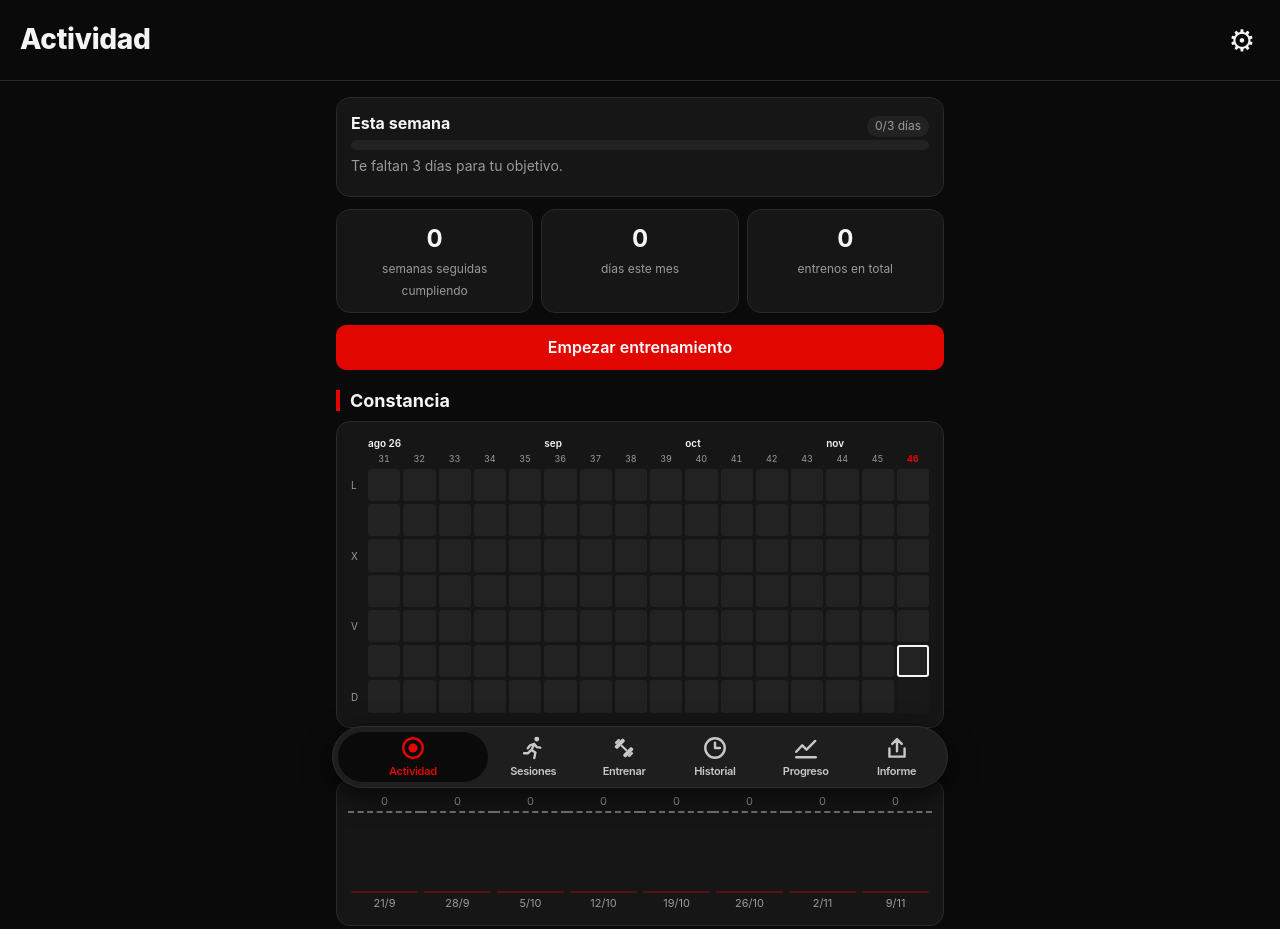
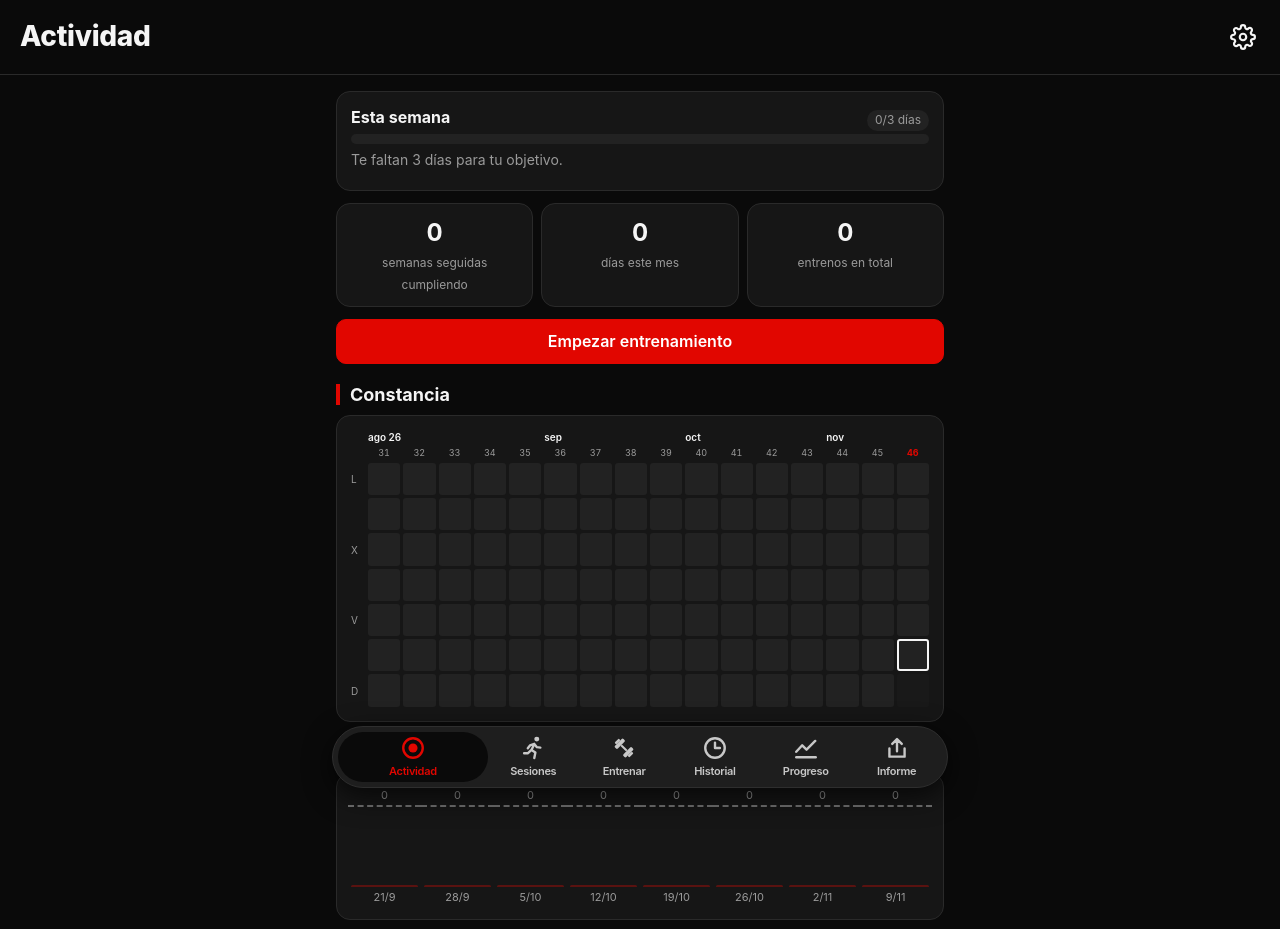
Before and after one commit to davidabellan98-hub/Gimnasio_, a plain HTML site: page index.html in a window 1280 px wide. Drawn offline with Linux system fonts and the light colour scheme.

Commit message:
Ajustes: icono de rueda dibujado y centrado, con el mismo estilo que la pestaña activa al pulsarlo
Co-Authored-By: Claude Opus 5.5 <noreply@anthropic.com>
Claude-Session: https://claude.ai/code/session_019vqxWronjGyPrACDR25NDA

```diff
--- a/app.js
+++ b/app.js
@@ -1,5 +1,5 @@
 'use strict';
-const APP_VERSION = 18; // igual que VERSION en sw.js
+const APP_VERSION = 19; // igual que VERSION en sw.js
 
 /* ============ Estado y almacenamiento ============ */
 const KEY = 'gymlog.v1';
--- a/index.html
+++ b/index.html
@@ -34,7 +34,7 @@
 <body>
   <header class="topbar">
     <h1 id="title">GymLog</h1>
-    <button class="icon-btn" data-act="go" data-tab="settings" aria-label="Ajustes">⚙︎</button>
+    <button class="icon-btn" data-act="go" data-tab="settings" aria-label="Ajustes"><svg viewBox="0 0 24 24" aria-hidden="true"><circle cx="12" cy="12" r="3"/><path d="M19.4 15a1.65 1.65 0 0 0 .33 1.82l.06.06a2 2 0 0 1 0 2.83 2 2 0 0 1-2.83 0l-.06-.06a1.65 1.65 0 0 0-1.82-.33 1.65 1.65 0 0 0-1 1.51V21a2 2 0 0 1-2 2 2 2 0 0 1-2-2v-.09A1.65 1.65 0 0 0 9 19.4a1.65 1.65 0 0 0-1.82.33l-.06.06a2 2 0 0 1-2.83 0 2 2 0 0 1 0-2.83l.06-.06a1.65 1.65 0 0 0 .33-1.82 1.65 1.65 0 0 0-1.51-1H3a2 2 0 0 1-2-2 2 2 0 0 1 2-2h.09A1.65 1.65 0 0 0 4.6 9a1.65 1.65 0 0 0-.33-1.82l-.06-.06a2 2 0 0 1 0-2.83 2 2 0 0 1 2.83 0l.06.06a1.65 1.65 0 0 0 1.82.33H9a1.65 1.65 0 0 0 1-1.51V3a2 2 0 0 1 2-2 2 2 0 0 1 2 2v.09a1.65 1.65 0 0 0 1 1.51 1.65 1.65 0 0 0 1.82-.33l.06-.06a2 2 0 0 1 2.83 0 2 2 0 0 1 0 2.83l-.06.06a1.65 1.65 0 0 0-.33 1.82V9a1.65 1.65 0 0 0 1.51 1H21a2 2 0 0 1 2 2 2 2 0 0 1-2 2h-.09a1.65 1.65 0 0 0-1.51 1z"/></svg></button>
   </header>
   <main id="view"></main>
   <div id="rest" class="rest hidden" data-act="restStop"></div>
--- a/styles.css
+++ b/styles.css
@@ -27,7 +27,7 @@ body {
 .topbar {
   position: sticky; top: 0; z-index: 5;
   display: flex; align-items: center; justify-content: space-between;
-  padding: 14px 12px 14px 20px; min-height: 68px; background: var(--bg);
+  padding: 14px 14px 14px 20px; min-height: 68px; background: var(--bg);
   border-bottom: 1px solid var(--line);
 }
 .topbar h1 { font-size: 28px; font-weight: 800; letter-spacing: -0.3px; margin: 0; }
@@ -60,8 +60,10 @@ button.danger { color: var(--danger); }
 button.ghost { background: transparent; border-color: transparent; color: var(--accent); }
 button.block { width: 100%; }
 button.sm { min-height: 34px; padding: 6px 10px; font-size: 14px; }
-.icon-btn { background: transparent; border: none; color: var(--text); font-size: 30px; line-height: 1; width: 52px; height: 52px; min-height: 52px; padding: 0; border-radius: 50%; display: flex; align-items: center; justify-content: center; }
-.icon-btn.on { color: var(--accent); background: var(--card); }
+.icon-btn { background: transparent; border: 1px solid transparent; color: var(--text); width: 46px; height: 46px; min-height: 46px; padding: 0; border-radius: 50%; display: flex; align-items: center; justify-content: center; flex: none; }
+.icon-btn svg { width: 26px; height: 26px; display: block; fill: none; stroke: currentColor; stroke-width: 2; stroke-linecap: round; stroke-linejoin: round; }
+/* Pulsado: mismo estilo que la pestaña activa del menú inferior */
+.icon-btn.on { color: var(--accent); background: #1e1e1e; border-color: #2e2e2e; }
 
 input, select, textarea {
   font: inherit; font-size: 16px; color: var(--text); background: var(--bg);
--- a/sw.js
+++ b/sw.js
@@ -1,5 +1,5 @@
 // Cache de la app para que funcione sin conexión. Sube VERSION (y APP_VERSION en app.js) al cambiar archivos.
-const VERSION = 'gymlog-v18';
+const VERSION = 'gymlog-v19';
 const FILES = ['./', 'index.html', 'styles.css', 'app.js', 'manifest.webmanifest', 'icons/apple-touch-icon.png', 'icons/icon-192.png', 'icons/icon-512.png'];
 
 self.addEventListener('install', (e) => {
```
